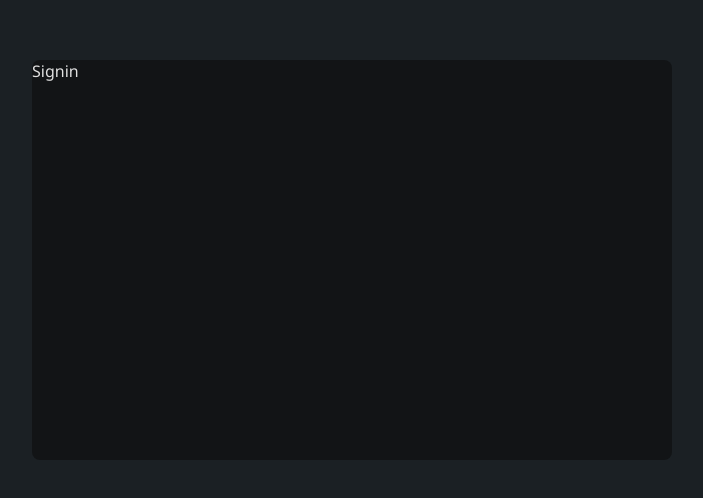
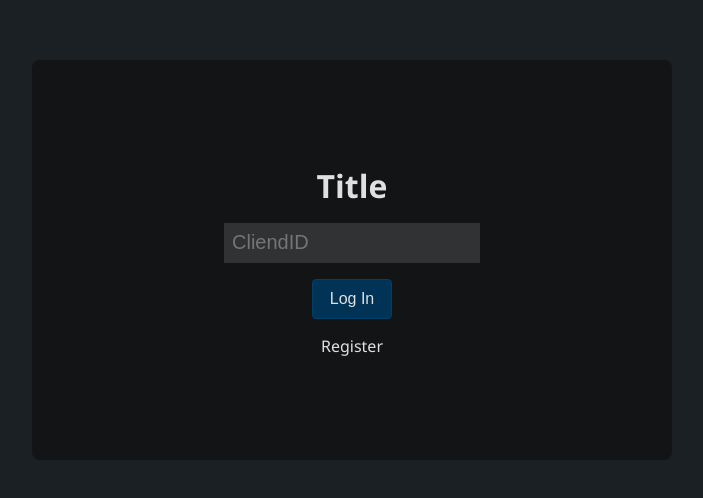
Before and after one commit to SuperFluffyGame/svelte-game, a SvelteKit app: page / in a window 1280 px wide. Shown: the part 140-638 px from the top of the page, without its empty margins (288-991 px from the left). Built offline with nearby package versions, Linux system fonts and the light colour scheme.

Commit message:
login ui

```diff
--- a/src/app.css
+++ b/src/app.css
@@ -33,3 +33,11 @@ body {
     font-family: var(--main-font);
     color: var(--accent-color);
 }
+
+a {
+    color: var(--accent-color);
+    text-decoration: none;
+}
+a:hover {
+    color: var(--accent-color-hover);
+}
--- a/src/routes/+page.svelte
+++ b/src/routes/+page.svelte
@@ -1,8 +1,16 @@
 <div class="container">
-    <div class="signin">Signin</div>
+    <div class="signin">
+        <h1 class="title">Title</h1>
+        <input type="text" name="id" placeholder="CliendID" />
+        <button class="login">Log In</button>
+        <a class="register" href="/register">Register</a>
+    </div>
 </div>
 
 <style>
+    h1 {
+        margin: 0;
+    }
     .container {
         display: flex;
         justify-content: center;
@@ -14,5 +22,45 @@
         height: max(20rem, 50vh);
         background-color: var(--bl1);
         border-radius: 0.5rem;
+        display: flex;
+        align-items: center;
+        justify-content: center;
+        flex-direction: column;
+    }
+
+    .signin *:not(:first-child) {
+        margin-top: 1rem;
+    }
+
+    input {
+        appearance: none;
+        outline: none;
+        border: none;
+        color: var(--accent-color);
+        font-size: 1.25rem;
+        background-color: var(--bl5);
+        height: 2rem;
+        width: 15rem;
+        padding-block: 0.25rem;
+        padding-inline: 0.5rem;
+    }
+
+    .login {
+        appearance: none;
+        color: var(--accent-color);
+        background-color: var(--b7);
+        border: none;
+        height: 2.5rem;
+        width: 5rem;
+        border: 0.1rem solid var(--b9);
+        border-radius: 0.25rem;
+
+        font-size: 1rem;
+    }
+    .login:hover {
+        background-color: var(--b9);
+    }
+    .login:active {
+        background-color: var(--b8);
     }
 </style>
```
Also changed, not shown: src/routes/game/+layout.svelte (+0 -8 lines).
